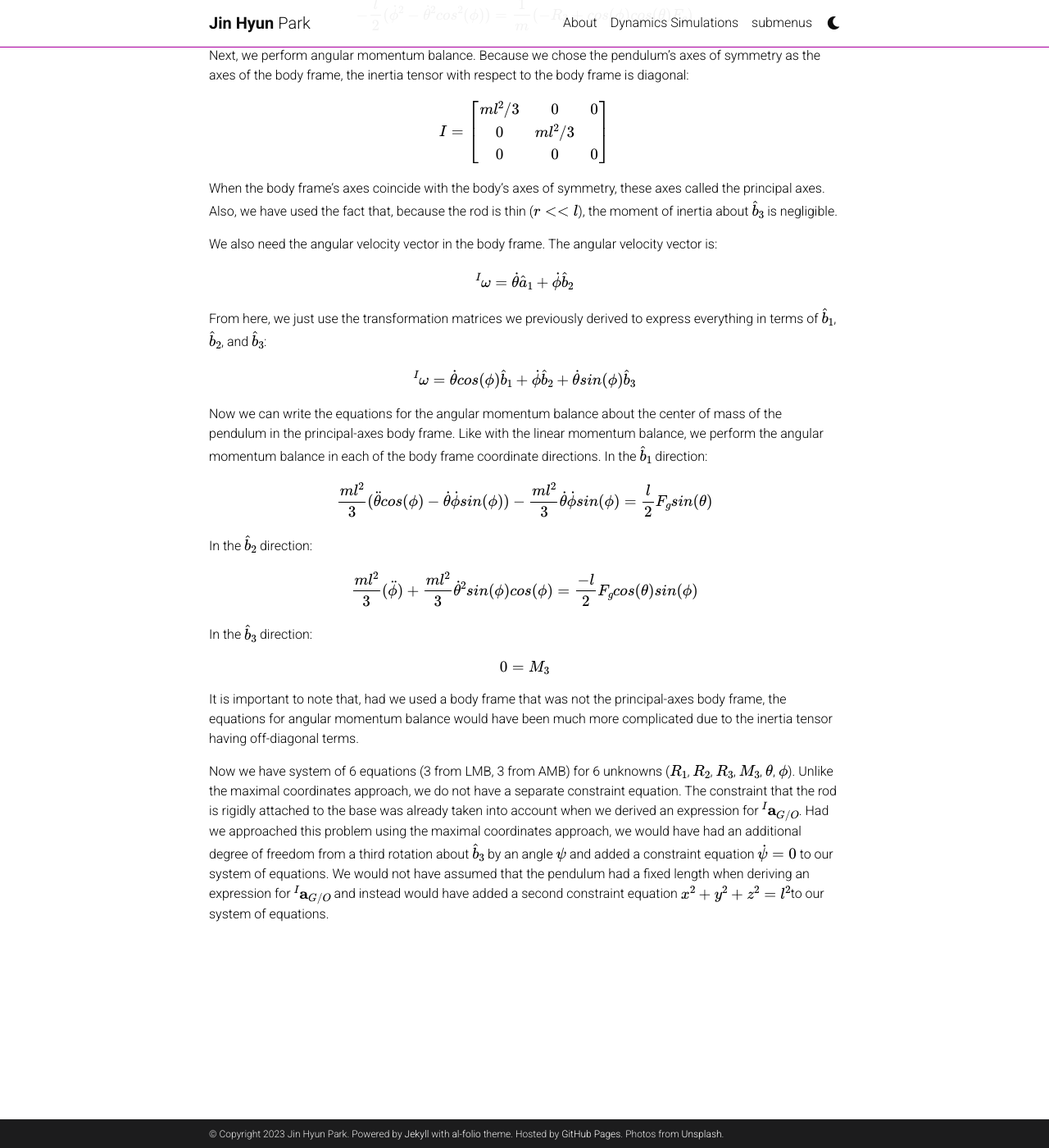
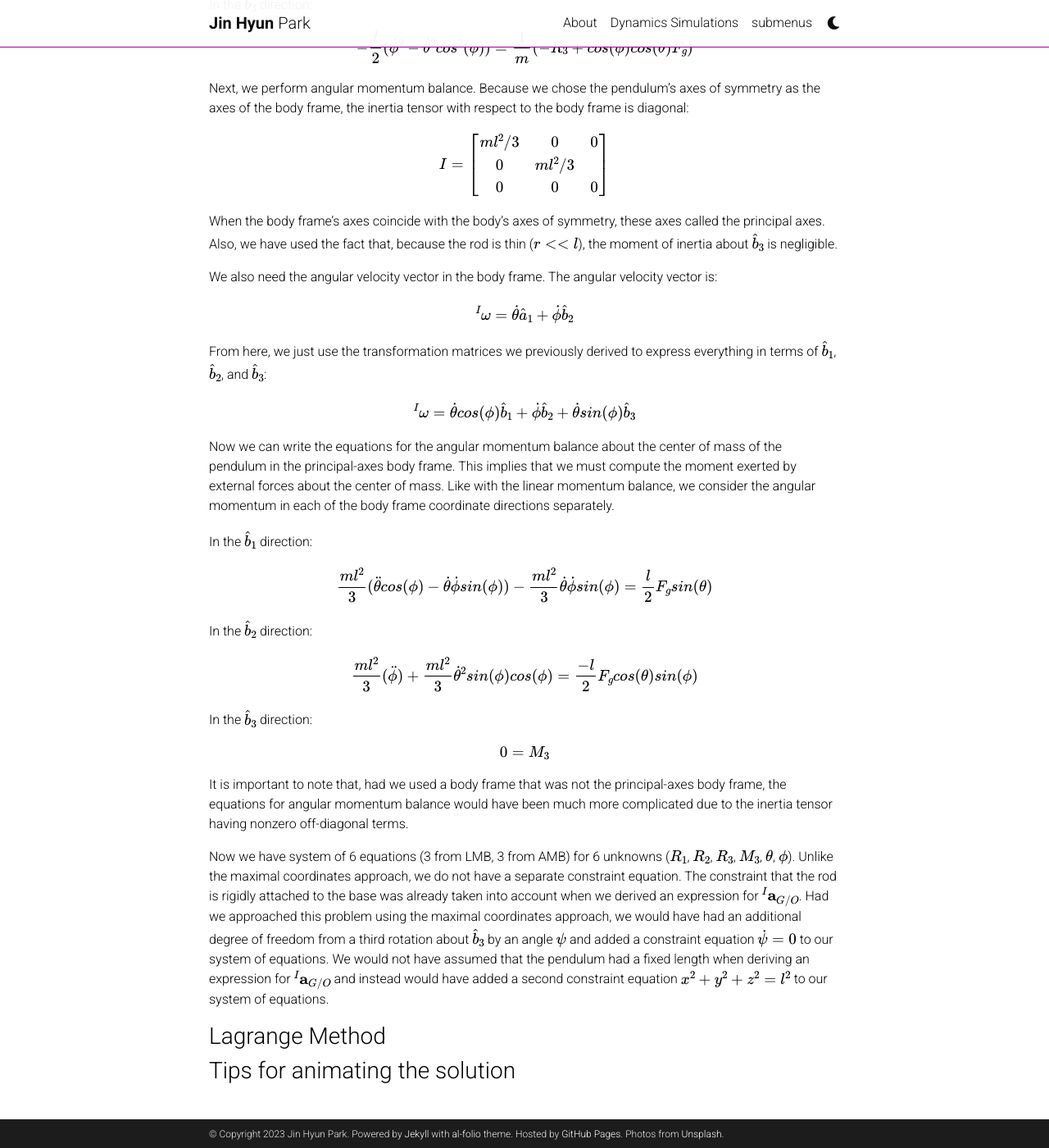
Before and after one commit to jinhyunpark2459/jinhyunpark2459.github.io, a Jekyll site: the page built from _projects/single_pendulum.md, in a window 1280 px wide and 1400 px high, scrolled down 4058 px. Shown: the whole window at 82% size. Built offline with Jekyll 4.4.1, drawn with Linux system fonts in a browser that asks for light colours; full-size pictures stand in for the smaller copies a plugin makes; comment, search, counter and statistics services are not loaded; a style sheet for code colours, icons or effects is not loaded; some of the changed text lies outside the part shown.

Commit message:
Update single_pendulum.md

```diff
--- a/_projects/single_pendulum.md
+++ b/_projects/single_pendulum.md
@@ -122,7 +122,9 @@ $$
 {}^I\mathbf{a}_{G/O}=\frac{l}{2}[(\ddot{\phi}+\dot{\theta}^2sin(\phi)cos(\phi))\hat{b}_1+(\ddot{\theta}cos(\phi)-2\dot{\theta}\dot{\phi}sin(\phi)\hat{b}_2-(\dot{\phi}^2-\dot{\theta}^2cos^2(\phi))\hat{b}_3]
 $$
 
-Now we perform linear momentum balance in each of the coordinate directions. In the $$\hat{b}_1$$ direction:
+Now we perform linear momentum balance in each of the coordinate directions.
+
+In the $$\hat{b}_1$$ direction:
 
 $$
 \frac{l}{2}(\ddot{\phi}+\dot{\theta}^2sin(\phi)cos(\phi))=\frac{1}{m}(R_1-cos(\theta)sin(\phi)F_g)
@@ -165,7 +167,9 @@ $$
 {}^I\mathbf{\omega}=\dot{\theta}cos(\phi)\hat{b}_1+\dot{\phi}\hat{b}_2+\dot{\theta}sin(\phi)\hat{b}_3
 $$
 
-Now we can write the equations for the angular momentum balance about the center of mass of the pendulum in the principal-axes body frame. Like with the linear momentum balance, we perform the angular momentum balance in each of the body frame coordinate directions. In the $$\hat{b}_1$$ direction:
+Now we can write the equations for the angular momentum balance about the center of mass of the pendulum in the principal-axes body frame. This implies that we must compute the moment exerted by external forces about the center of mass. Like with the linear momentum balance, we consider the angular momentum in each of the body frame coordinate directions separately.
+
+In the $$\hat{b}_1$$ direction:
 
 $$
 \frac{ml^2}{3}(\ddot{\theta}cos(\phi)-\dot{\theta}\dot{\phi}sin(\phi))-\frac{ml^2}{3}\dot{\theta}\dot{\phi}sin(\phi)=\frac{l}{2}F_gsin(\theta)
@@ -183,6 +187,11 @@ $$
 0=M_3
 $$
 
-It is important to note that, had we used a body frame that was not the principal-axes body frame, the equations for angular momentum balance would have been much more complicated due to the inertia tensor having off-diagonal terms.
+It is important to note that, had we used a body frame that was not the principal-axes body frame, the equations for angular momentum balance would have been much more complicated due to the inertia tensor having nonzero off-diagonal terms.
 
-Now we have system of 6 equations (3 from LMB, 3 from AMB) for 6 unknowns ($$R_1$$, $$R_2$$, $$R_3$$, $$M_3$$, $$\theta$$, $$\phi$$). Unlike the maximal coordinates approach, we do not have a separate constraint equation. The constraint that the rod is rigidly attached to the base was already taken into account when we derived an expression for $${}^I\mathbf{a}_{G/O}$$. Had we approached this problem using the maximal coordinates approach, we would have had an additional degree of freedom from a third rotation about $$\hat{b}_3$$ by an angle $$\psi$$ and added a constraint equation $$\dot{\psi}=0$$ to our system of equations. We would not have assumed that the pendulum had a fixed length when deriving an expression for $${}^I\mathbf{a}_{G/O}$$ and instead would have added a second constraint equation $$x^2+y^2+z^2=l^2$$to our system of equations.
+Now we have system of 6 equations (3 from LMB, 3 from AMB) for 6 unknowns ($$R_1$$, $$R_2$$, $$R_3$$, $$M_3$$, $$\theta$$, $$\phi$$). Unlike the maximal coordinates approach, we do not have a separate constraint equation. The constraint that the rod is rigidly attached to the base was already taken into account when we derived an expression for $${}^I\mathbf{a}_{G/O}$$. Had we approached this problem using the maximal coordinates approach, we would have had an additional degree of freedom from a third rotation about $$\hat{b}_3$$ by an angle $$\psi$$ and added a constraint equation $$\dot{\psi}=0$$ to our system of equations. We would not have assumed that the pendulum had a fixed length when deriving an expression for $${}^I\mathbf{a}_{G/O}$$ and instead would have added a second constraint equation $$x^2+y^2+z^2=l^2$$ to our system of equations.
+
+
+### Lagrange Method
+
+### Tips for animating the solution
```
